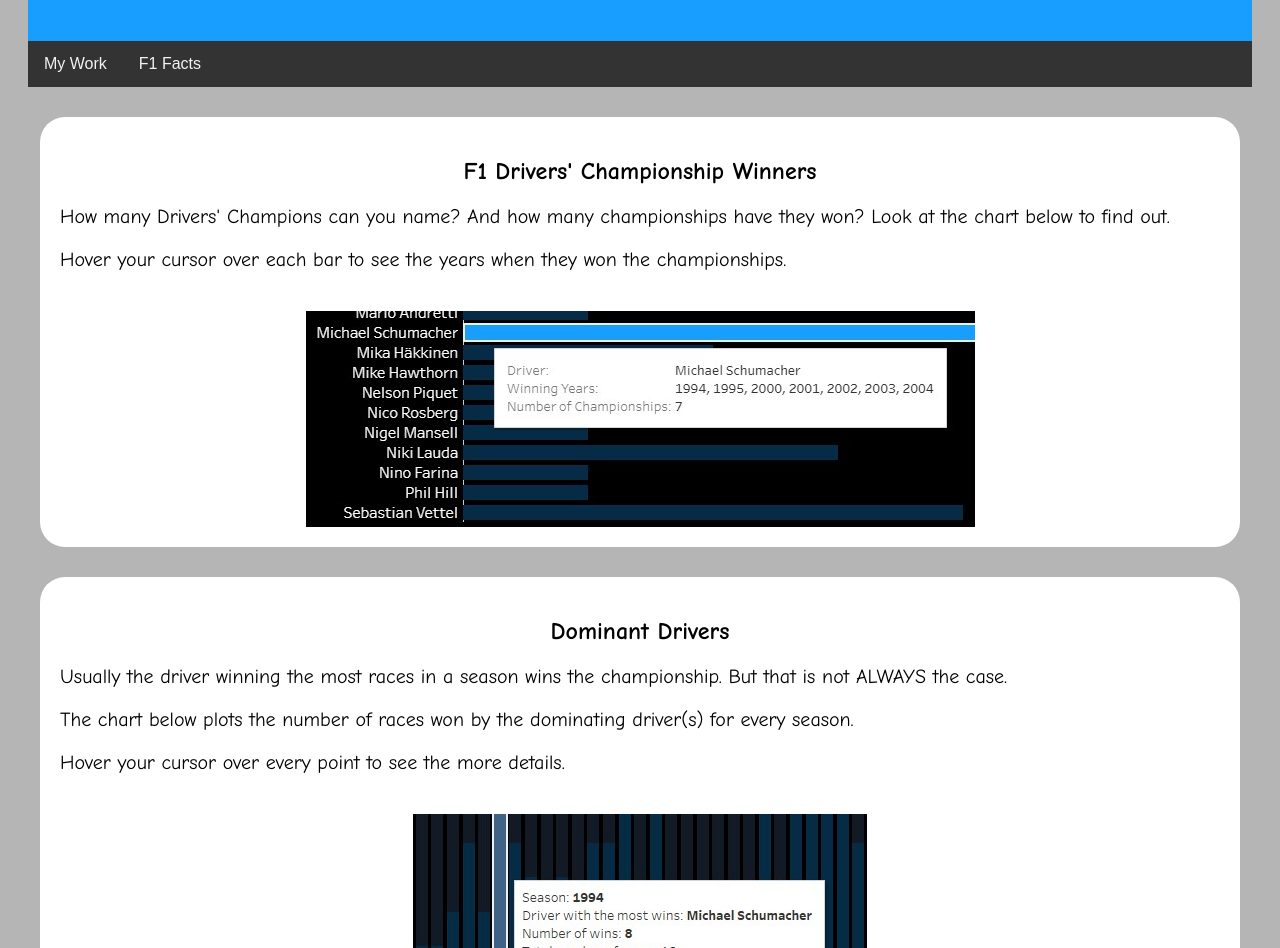
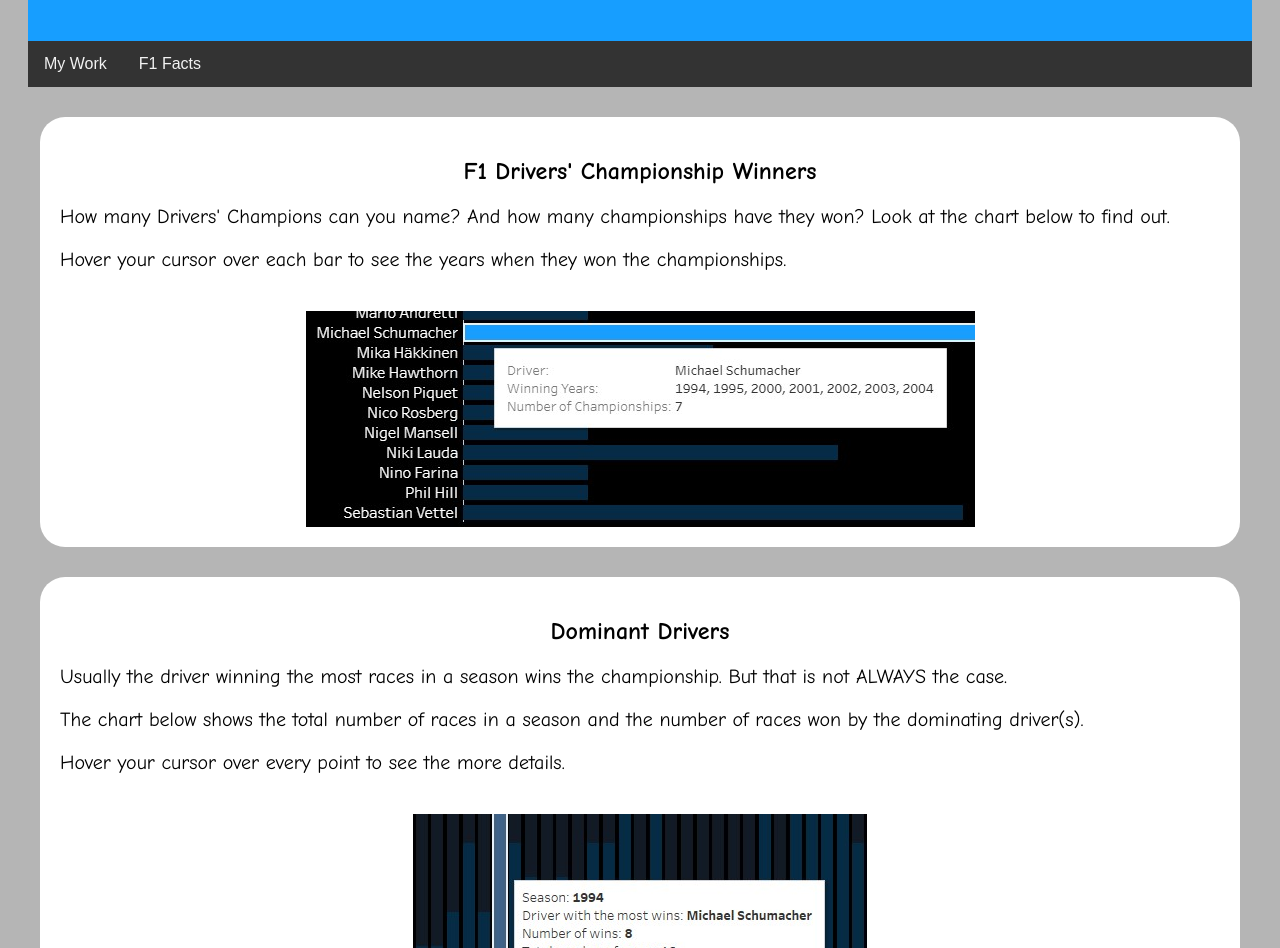
Before and after one commit to sarat9892/sarat9892.github.io, a plain HTML site: page f1Drivers.html in a window 1280 px wide. Shown: the part 152-1100 px from the top of the page. Drawn offline with Linux system fonts and the light colour scheme.

Commit message:
Updated the explanation cards

```diff
--- a/f1Drivers.html
+++ b/f1Drivers.html
@@ -83,7 +83,7 @@
 		<h2 style="text-align: center;">Dominant Drivers</h2>
 
 		<p style="font-size:20px;">Usually the driver winning the most races in a season wins the championship. But that is not ALWAYS the case.</p>
-		<p style="font-size:20px;">The chart below plots the number of races won by the dominating driver(s) for every season.</p>
+		<p style="font-size:20px;">The chart below shows the total number of races in a season and the number of races won by the dominating driver(s).</p>
 		<p style="font-size:20px;">Hover your cursor over every point to see the more details.</p>
 
 		<img src="images/dominantdriver.jpg"></a>
```
Also changed, not shown: f1Constructors.html (+1 -1 lines).
